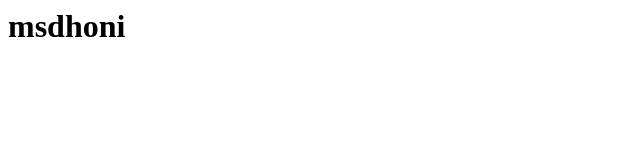
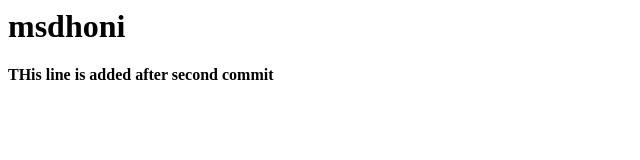
Before and after one commit to cvk07/testing, a plain HTML site: page index.html in a window 1280 px wide. Shown: the whole page, without its empty margins (0-640 px from the left). Drawn offline with Linux system fonts and the light colour scheme.

Commit message:
Third commit

```diff
--- a/index.html
+++ b/index.html
@@ -2,5 +2,6 @@
 <title></title>
 <body>
 <h1>msdhoni
+<h4>THis line is added after second commit</h4>
 </body>
 </html>
```
